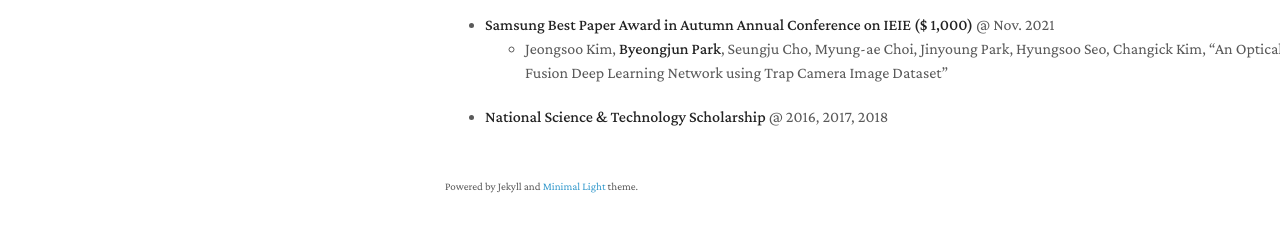
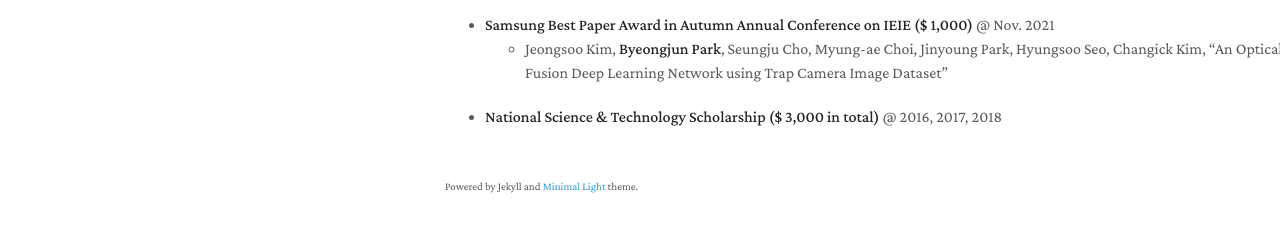
Before and after one commit to byeongjun-park/byeongjun-park.github.io, a Jekyll site: the page built from index.md, in a window 1280 px wide and 900 px high, scrolled down 1774 px. Shown: the part 633-865 px from the top of the window. Built offline with Jekyll 4.4.1, drawn with Linux system fonts in a browser that asks for light colours; nearby versions of some CDN libraries; a style sheet for code colours, icons or effects is not loaded; our own code applies the rules of GitHub Pages for plain Markdown files.

Commit message:
profile update

```diff
--- a/index.md
+++ b/index.md
@@ -51,4 +51,4 @@ layout: homepage
 
 * **Samsung Best Paper Award in Autumn Annual Conference on IEIE ($ 1,000)** @ Nov. 2021
   * Jeongsoo Kim, **Byeongjun Park**, Seungju Cho, Myung-ae Choi, Jinyoung Park, Hyungsoo Seo, Changick Kim, "An Optical Flow Fusion Deep Learning Network using Trap Camera Image Dataset"
-* **National Science & Technology Scholarship** @ 2016, 2017, 2018
+* **National Science & Technology Scholarship ($ 3,000 in total)** @ 2016, 2017, 2018
```
